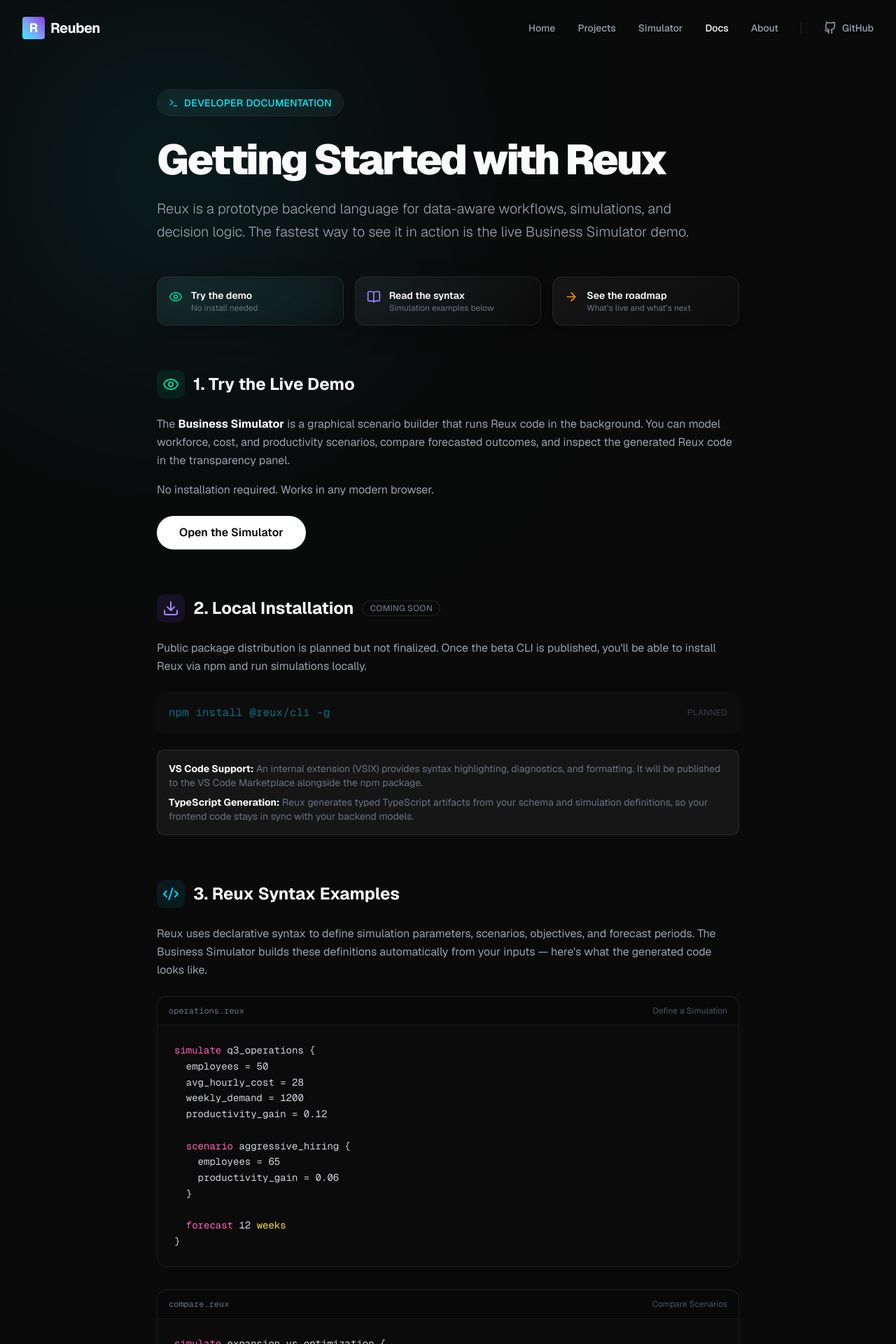
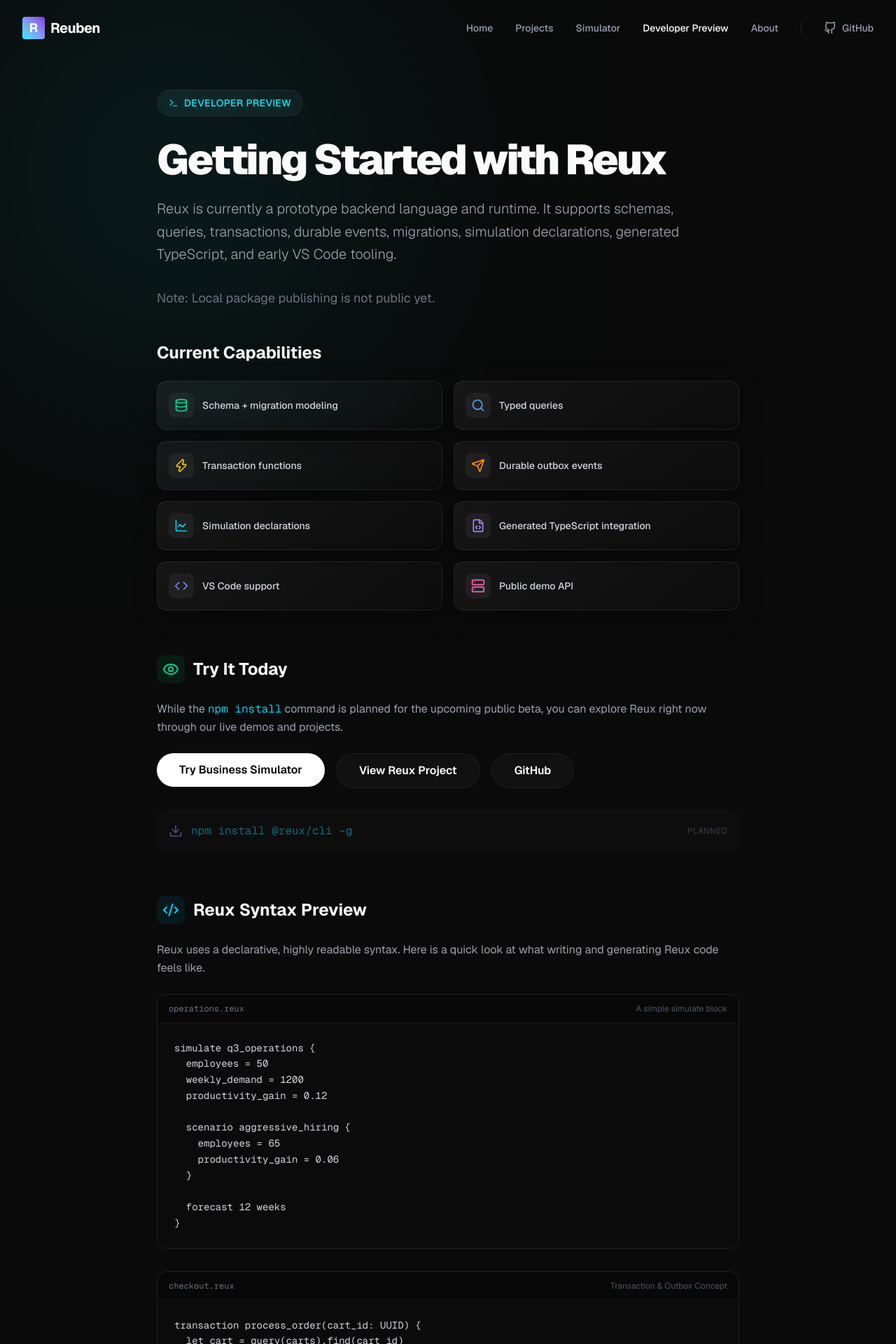
Before and after one commit to benn4105/reuben-web, a Next.js app: page /docs in a window 1280 px wide. Shown: the top 1920 px of the page at 70% size. Built offline with nearby package versions, Linux system fonts and the light colour scheme.

Commit message:
Add Reux developer preview experience

```diff
--- a/src/app/(marketing)/docs/page.tsx
+++ b/src/app/(marketing)/docs/page.tsx
@@ -2,17 +2,27 @@
 
 import { motion } from "framer-motion";
 import AnimatedButton from "@/components/ui/AnimatedButton";
-import { Terminal, Download, Code2, ArrowRight, BookOpen, Eye } from "lucide-react";
+import { Terminal, Download, Code2, Eye, Database, Search, Zap, Send, LineChart, FileCode, Code, Server, AlertTriangle } from "lucide-react";
 
 const INSTALL_CMD = "npm install @reux/cli -g";
 
+const CAPABILITIES = [
+  { icon: <Database size={20} className="text-emerald-400" />, title: "Schema + migration modeling" },
+  { icon: <Search size={20} className="text-blue-400" />, title: "Typed queries" },
+  { icon: <Zap size={20} className="text-yellow-400" />, title: "Transaction functions" },
+  { icon: <Send size={20} className="text-orange-400" />, title: "Durable outbox events" },
+  { icon: <LineChart size={20} className="text-cyan-400" />, title: "Simulation declarations" },
+  { icon: <FileCode size={20} className="text-violet-400" />, title: "Generated TypeScript integration" },
+  { icon: <Code size={20} className="text-indigo-400" />, title: "VS Code support" },
+  { icon: <Server size={20} className="text-pink-400" />, title: "Public demo API" }
+];
+
 const EXAMPLES = [
   {
-    title: "Define a Simulation",
+    title: "A simple simulate block",
     filename: "operations.reux",
     code: `simulate q3_operations {
   employees = 50
-  avg_hourly_cost = 28
   weekly_demand = 1200
   productivity_gain = 0.12
 
@@ -22,31 +32,40 @@
   }
 
   forecast 12 weeks
-}`,
+}`
   },
   {
-    title: "Compare Scenarios",
-    filename: "compare.reux",
-    code: `simulate expansion_vs_optimization {
-  // Baseline assumptions
-  employees = 50
-  weekly_demand = 1200
+    title: "Transaction & Outbox Concept",
+    filename: "checkout.reux",
+    code: `transaction process_order(cart_id: UUID) {
+  let cart = query(carts).find(cart_id)
 
-  scenario expand {
-    employees = 70
-    weekly_demand = 1800
+  mut order = insert(orders, {
+    total: cart.total,
+    status: 'pending'
+  })
+
+  // Durable event emitted automatically
+  emit order_placed {
+    order_id: order.id,
+    amount: order.total
   }
+}`
+  },
+  {
+    title: "Generated TypeScript Integration",
+    filename: "app.ts",
+    code: `import { reux } from './generated/reux-client';
 
-  scenario optimize {
-    productivity_gain = 0.15
-    overtime_reduction = 0.20
+async function handleCheckout(cartId: string) {
+  // Fully typed transaction call
+  const result = await reux.tx.process_order({ cart_id: cartId });
+
+  if (result.ok) {
+    console.log(\`Order \${result.data.order.id} placed successfully\`);
   }
-
-  objective maximize margin_delta
-  objective minimize operating_cost
-  forecast 12 weeks
-}`,
-  },
+}`
+  }
 ];
 
 export default function DocsPage() {
@@ -64,114 +83,69 @@
           <div className="inline-flex items-center space-x-2 glass px-4 py-2 rounded-full mb-8">
             <Terminal size={14} className="text-[#00F0FF]" />
             <span className="text-sm font-medium tracking-wide text-[#00F0FF] uppercase">
-              Developer Documentation
+              Developer Preview
             </span>
           </div>
 
           <h1 className="text-4xl md:text-6xl font-black tracking-tighter mb-6">
             Getting Started with Reux
           </h1>
-          <p className="text-xl text-gray-400 font-light mb-12 leading-relaxed max-w-3xl">
-            Reux is a prototype backend language for data-aware workflows, simulations, and decision logic.
-            The fastest way to see it in action is the live Business Simulator demo.
+          <p className="text-xl text-gray-400 font-light mb-8 leading-relaxed max-w-3xl">
+            Reux is currently a prototype backend language and runtime. It supports schemas, queries, transactions, durable events, migrations, simulation declarations, generated TypeScript, and early VS Code tooling.
+          </p>
+          <p className="text-lg text-gray-500 mb-12">
+            Note: Local package publishing is not public yet.
           </p>
 
-          {/* Quickstart Overview */}
+          {/* Current Capabilities */}
           <section className="mb-16">
-            <div className="grid grid-cols-1 sm:grid-cols-3 gap-4 mb-8">
-              {[
-                {
-                  icon: <Eye size={20} className="text-emerald-400" />,
-                  label: "Try the demo",
-                  detail: "No install needed",
-                  href: "/simulator",
-                },
-                {
-                  icon: <BookOpen size={20} className="text-violet-400" />,
-                  label: "Read the syntax",
-                  detail: "Simulation examples below",
-                  href: "#examples",
-                },
-                {
-                  icon: <ArrowRight size={20} className="text-orange-400" />,
-                  label: "See the roadmap",
-                  detail: "What\u2019s live and what\u2019s next",
-                  href: "/projects/reux/roadmap",
-                },
-              ].map((item) => (
-                <a
-                  key={item.label}
-                  href={item.href}
-                  className="glass-card flex items-start gap-3 rounded-xl p-4 border border-white/5 hover:border-white/15 transition-colors group"
-                >
-                  <div className="mt-0.5 shrink-0">{item.icon}</div>
-                  <div>
-                    <div className="text-sm font-semibold text-white group-hover:text-[#00F0FF] transition-colors">
-                      {item.label}
-                    </div>
-                    <div className="text-xs text-gray-500">{item.detail}</div>
-                  </div>
-                </a>
+            <h2 className="text-2xl font-bold mb-6">Current Capabilities</h2>
+            <div className="grid grid-cols-1 sm:grid-cols-2 gap-4">
+              {CAPABILITIES.map((cap, i) => (
+                <div key={i} className="glass-card flex items-center gap-3 rounded-xl p-4 border border-white/5 hover:border-white/15 transition-colors">
+                  <div className="shrink-0 p-2 bg-white/5 rounded-lg">{cap.icon}</div>
+                  <div className="text-sm font-medium text-gray-300">{cap.title}</div>
+                </div>
               ))}
             </div>
           </section>
 
-          {/* Try the Web Demo */}
+          {/* Try It Today */}
           <section className="mb-16">
             <div className="flex items-center gap-3 mb-6">
               <div className="p-2 rounded-lg bg-emerald-500/10">
                 <Eye className="text-emerald-400" size={24} />
               </div>
-              <h2 className="text-2xl font-bold">1. Try the Live Demo</h2>
-            </div>
-
-            <p className="text-gray-400 mb-4 leading-relaxed">
-              The <strong className="text-white">Business Simulator</strong> is a graphical scenario builder that runs Reux code in the background.
-              You can model workforce, cost, and productivity scenarios, compare forecasted outcomes, and inspect the generated Reux code in the transparency panel.
-            </p>
-            <p className="text-gray-400 mb-6 leading-relaxed">
-              No installation required. Works in any modern browser.
-            </p>
-            <AnimatedButton href="/simulator" variant="primary">
-              Open the Simulator
-            </AnimatedButton>
-          </section>
-
-          {/* Installation */}
-          <section className="mb-16">
-            <div className="flex flex-wrap items-center gap-3 mb-6">
-              <div className="p-2 rounded-lg bg-violet-500/10">
-                <Download className="text-violet-400" size={24} />
-              </div>
-              <h2 className="text-2xl font-bold">2. Local Installation</h2>
-              <span className="text-xs font-medium uppercase tracking-wide text-gray-500 border border-white/10 rounded-full px-2.5 py-0.5">Coming Soon</span>
+              <h2 className="text-2xl font-bold">Try It Today</h2>
             </div>
 
             <p className="text-gray-400 mb-6 leading-relaxed">
-              Public package distribution is planned but not finalized. Once the beta CLI is published, you&apos;ll be able to install Reux via npm and run simulations locally.
+              While the <code className="text-cyan-400 font-mono">npm install</code> command is planned for the upcoming public beta, you can explore Reux right now through our live demos and projects.
             </p>
 
-            <div className="relative group mb-6">
+            <div className="flex flex-col sm:flex-row gap-4 mb-8">
+              <AnimatedButton href="/simulator" variant="primary">
+                Try Business Simulator
+              </AnimatedButton>
+              <AnimatedButton href="/projects/reux" variant="secondary">
+                View Reux Project
+              </AnimatedButton>
+              <AnimatedButton href="https://github.com/benn4105/Reux" variant="secondary" external>
+                GitHub
+              </AnimatedButton>
+            </div>
+
+            <div className="relative group">
               <div className="absolute inset-0 bg-gradient-to-r from-cyan-500/10 to-violet-500/10 rounded-xl blur-sm transition-opacity opacity-0 group-hover:opacity-100" />
               <div className="relative glass border border-white/10 rounded-xl p-4 flex items-center justify-between opacity-50 cursor-not-allowed">
-                <code className="text-cyan-400 font-mono text-sm sm:text-base">
-                  {INSTALL_CMD}
-                </code>
+                <div className="flex items-center gap-3">
+                  <Download className="text-violet-400" size={20} />
+                  <code className="text-cyan-400 font-mono text-sm sm:text-base">
+                    {INSTALL_CMD}
+                  </code>
+                </div>
                 <span className="text-xs text-gray-500 uppercase tracking-wide shrink-0 ml-4">Planned</span>
               </div>
-            </div>
-
-            <div className="text-sm text-gray-500 bg-white/5 border border-white/10 p-4 rounded-lg space-y-2">
-              <p>
-                <strong className="text-white">VS Code Support:</strong>{" "}
-                An internal extension (VSIX) provides syntax highlighting, diagnostics, and formatting.
-                It will be published to the VS Code Marketplace alongside the npm package.
-              </p>
-              <p>
-                <strong className="text-white">TypeScript Generation:</strong>{" "}
-                Reux generates typed TypeScript artifacts from your schema and simulation definitions,
-                so your frontend code stays in sync with your backend models.
-              </p>
             </div>
           </section>
 
@@ -181,12 +155,11 @@
               <div className="p-2 rounded-lg bg-cyan-500/10">
                 <Code2 className="text-cyan-400" size={24} />
               </div>
-              <h2 className="text-2xl font-bold">3. Reux Syntax Examples</h2>
+              <h2 className="text-2xl font-bold">Reux Syntax Preview</h2>
             </div>
 
             <p className="text-gray-400 mb-6 leading-relaxed">
-              Reux uses declarative syntax to define simulation parameters, scenarios, objectives, and forecast periods.
-              The Business Simulator builds these definitions automatically from your inputs — here&apos;s what the generated code looks like.
+              Reux uses a declarative, highly readable syntax. Here is a quick look at what writing and generating Reux code feels like.
             </p>
 
             <div className="space-y-8">
@@ -198,13 +171,7 @@
                   </div>
                   <div className="p-6 bg-[#0A0A0A]/80 overflow-x-auto">
                     <pre className="font-mono text-sm leading-relaxed text-gray-300">
-                      <code dangerouslySetInnerHTML={{
-                        __html: example.code
-                          .replace(/\b(simulate|scenario|forecast|objective|let|mut)\b/g, '<span class="text-pink-400">$&</span>')
-                          .replace(/\b(maximize|minimize)\b/g, '<span class="text-blue-400">$&</span>')
-                          .replace(/\b(weeks)\b/g, '<span class="text-yellow-300">$&</span>')
-                          .replace(/\/\/.*/g, '<span class="text-gray-600">$&</span>')
-                      }} />
+                      <code>{example.code}</code>
                     </pre>
                   </div>
                 </div>
@@ -212,31 +179,31 @@
             </div>
           </section>
 
-          {/* Current Limitations */}
+          {/* What is not ready yet */}
           <section className="p-8 rounded-2xl bg-amber-500/5 border border-amber-500/20 text-left mb-16">
-            <h2 className="text-xl font-bold mb-4 text-amber-400">Current Limitations</h2>
+            <div className="flex items-center gap-3 mb-4">
+              <AlertTriangle className="text-amber-400" size={24} />
+              <h2 className="text-xl font-bold text-amber-400">What is not ready yet</h2>
+            </div>
             <ul className="space-y-3 text-sm text-amber-500/80 list-disc pl-5">
-              <li>Reux is a <strong className="text-amber-400">prototype</strong>. It powers internal products like the Business Simulator, but is not yet production-ready for external teams.</li>
-              <li>There is no public package registry or module import system for sharing Reux libraries externally yet.</li>
-              <li>Direct developer access is limited to web demos and code inspection. Local CLI access is coming in the next beta phase.</li>
+              <li><strong>Public npm package not finalized:</strong> The CLI and core runtime are still internal prototypes.</li>
+              <li><strong>API stability:</strong> Syntax and language features may change before the public beta.</li>
+              <li><strong>Not a full-stack language:</strong> Reux focuses purely on backend data modeling and decision logic. Product apps still use normal web frontend technologies.</li>
             </ul>
           </section>
 
           {/* What's Next */}
-          <section className="text-center">
-            <h2 className="text-2xl font-bold mb-4 text-white">What&apos;s Next</h2>
+          <section className="text-center pb-8 border-t border-white/5 pt-12">
+            <h2 className="text-2xl font-bold mb-4 text-white">Continue Exploring</h2>
             <p className="text-gray-400 mb-8 max-w-xl mx-auto">
-              Check the roadmap for upcoming milestones, or jump into the simulator to see Reux running live.
+              Ready to see more? Follow our progress on the roadmap or run live simulations directly in the browser.
             </p>
             <div className="flex flex-col sm:flex-row items-center justify-center gap-4">
               <AnimatedButton href="/simulator" variant="primary">
-                Open the Simulator
+                Open Business Simulator
               </AnimatedButton>
               <AnimatedButton href="/projects/reux/roadmap" variant="secondary">
                 View Roadmap
-              </AnimatedButton>
-              <AnimatedButton href="https://github.com/benn4105/Reux" variant="secondary" external>
-                GitHub
               </AnimatedButton>
             </div>
           </section>
--- a/src/app/(marketing)/projects/reux/page.tsx
+++ b/src/app/(marketing)/projects/reux/page.tsx
@@ -122,7 +122,7 @@
               Try the Business Simulator
             </AnimatedButton>
             <AnimatedButton href="/docs" variant="secondary">
-              Developer Docs
+              Developer Preview
             </AnimatedButton>
             <AnimatedButton href="https://github.com/benn4105/Reux" variant="secondary" external>
               GitHub
@@ -403,6 +403,29 @@
             ))}
           </div>
         </motion.div>
+
+        {/* Final CTA */}
+        <motion.div
+          initial={{ opacity: 0, y: 30 }}
+          whileInView={{ opacity: 1, y: 0 }}
+          viewport={{ once: true }}
+          transition={{ duration: 0.8 }}
+          className="mt-32 text-center pb-12"
+        >
+          <div className="inline-flex items-center space-x-2 glass px-4 py-2 rounded-full mb-6">
+            <Terminal size={14} className="text-[#00F0FF]" />
+            <span className="text-sm font-medium tracking-wide text-[#00F0FF] uppercase">
+              Start Exploring
+            </span>
+          </div>
+          <h2 className="text-3xl font-bold mb-4">Ready to see the code?</h2>
+          <p className="text-gray-400 text-lg leading-relaxed max-w-2xl mx-auto mb-8">
+            Check out the Developer Preview to see current capabilities, generated TypeScript integration, and syntax examples.
+          </p>
+          <AnimatedButton href="/docs" variant="primary">
+            View Developer Preview
+          </AnimatedButton>
+        </motion.div>
       </div>
     </div>
   );
--- a/src/app/(marketing)/projects/reux/roadmap/page.tsx
+++ b/src/app/(marketing)/projects/reux/roadmap/page.tsx
@@ -256,8 +256,8 @@
           <AnimatedButton href="/simulator" variant="primary">
             Try the Business Simulator
           </AnimatedButton>
-          <AnimatedButton href="/projects/reux" variant="secondary">
-            Back to Reux Overview
+          <AnimatedButton href="/docs" variant="secondary">
+            View Developer Preview
           </AnimatedButton>
         </div>
       </motion.div>
--- a/src/components/layout/Footer.tsx
+++ b/src/components/layout/Footer.tsx
@@ -40,7 +40,7 @@
               </li>
               <li>
                 <Link href="/docs" className="text-gray-400 hover:text-[#00F0FF] transition-colors text-sm">
-                  Docs
+                  Developer Preview
                 </Link>
               </li>
               <li>
--- a/src/components/layout/Navbar.tsx
+++ b/src/components/layout/Navbar.tsx
@@ -18,7 +18,7 @@
   { href: "/", label: "Home" },
   { href: "/projects", label: "Projects" },
   { href: "/simulator", label: "Simulator" },
-  { href: "/docs", label: "Docs" },
+  { href: "/docs", label: "Developer Preview" },
   { href: "/about", label: "About" },
 ];
 
```
